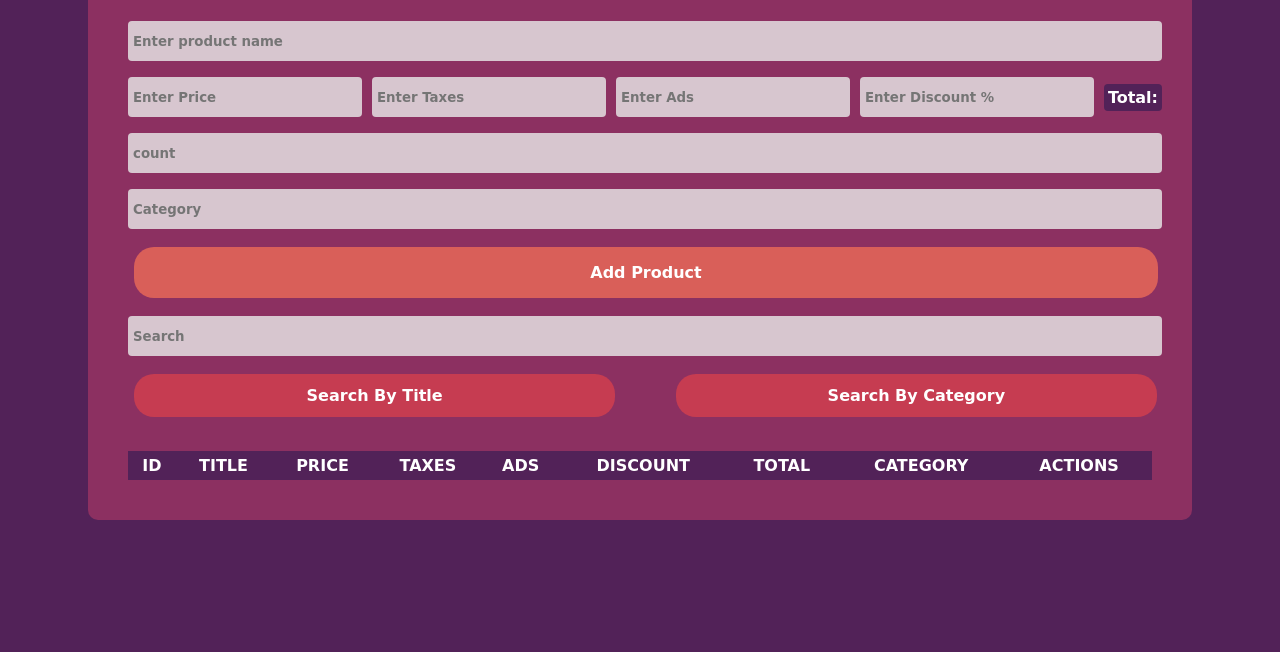
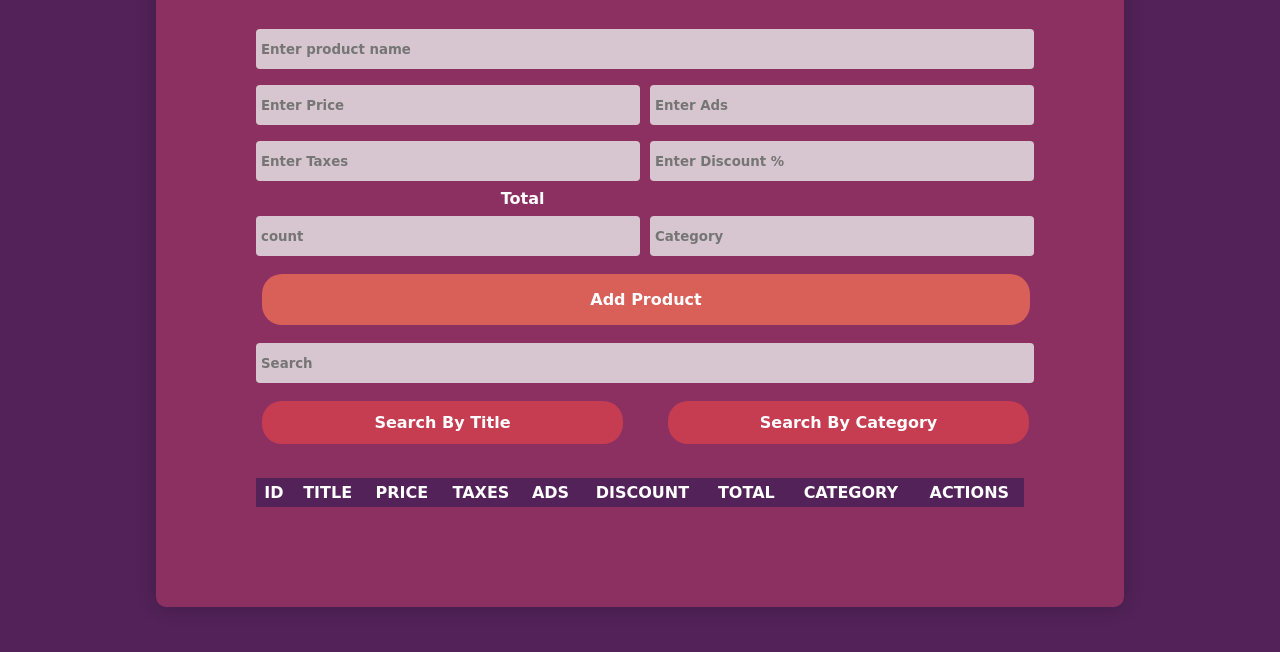
Before and after one commit to FaresElabasery/Full-product-management-system-crud-with-javascript, a website: page index.html in a window 1280 px wide. Shown: the part 148-800 px from the top of the page. Drawn offline with nearby package versions, Linux system fonts and the light colour scheme; a web font is replaced by a local one.

Commit message:
fix: fixing ui and make it more responsive

```diff
--- a/index.html
+++ b/index.html
@@ -27,15 +27,24 @@
                 <input type="text" id="title" placeholder="Enter product name" aria-label="title">
             </div>
             <div class="price">
+                <div>
                     <input onkeyup="getTotal()" aria-label="inputs" type="number" id="price" placeholder="Enter Price">
                     <input onkeyup="getTotal()" aria-label="inputs" type="number" id="taxes" placeholder="Enter Taxes">
+                </div>
+                <div>
                     <input onkeyup="getTotal()" aria-label="inputs" type="number" id="ads" placeholder="Enter Ads">
                     <input onkeyup="getTotal()" aria-label="inputs" type="number" id="Discount"
                         placeholder="Enter Discount % " min="0" max="100">
+                </div>
+            </div>
+            <div class="total">
+                <label for="total">Total</label>
                 <small id="total"></small>
             </div>
+            <div class="grid">
                 <input type="number" placeholder="count" id="count" aria-label="inputs" min="0">
                 <input type="text" placeholder="Category" id="category" aria-label="inputs">
+            </div>
             <button id="submit">Add Product</button>
         </div>
         <!-- table section -->
--- a/style.css
+++ b/style.css
@@ -24,17 +24,19 @@ body {
 
 /* main page */
 .crud {
-    width: 80%;
+    width: 60%;
     margin: 20px auto;
-    padding: 40px;
+    padding: 100px;
     background-color: var(--secondary-color);
     border-radius: 10px;
+    box-shadow: 0px 0px 20px rgba(0, 0, 0, 0.2);
+
 }
 
 /* header */
 .head {
     text-align: center;
-    margin: 16px 0px;
+    margin: -60px 0px 40px;
     font-size: 24px;
     text-transform: uppercase;
 }
@@ -62,17 +64,27 @@ input:focus {
 
 @media (min-width: 768px) {
     .price {
-        display: flex;
-        justify-content: center;
-        align-items: center;
-        gap: 10px;
+        display: grid;
+        grid-template-columns: 1fr 1fr;
+        gap: 20px;
+    }
 
+    .grid {
+        display: grid;
+        grid-template-columns: 1fr 1fr;
+        gap: 20px;
     }
+}
+
+.total {
+    display: flex;
+    justify-content: space-evenly;
+    align-items: center;
 }
 
 #total {
     background-color: #522258;
-    padding: 4px;
+    /* padding: 4px; */
     border-radius: 4px;
     font-size: 16px;
     color: #fff;
@@ -83,10 +95,14 @@ input:focus {
 
 }
 
-#total::before {
+small {
+    display: flex;
+    justify-content: space-between;
+}
+
+/* #total::before {
     content: 'Total:';
-
-}
+} */
 
 button {
     width: 100%;
@@ -151,7 +167,7 @@ table {
     }
 }
 
-@media (max-width: 792px) {
+@media (max-width: 1152px) {
     table {
         display: none;
     }
```
Lines whose indentation alone changed are shown as unchanged.
